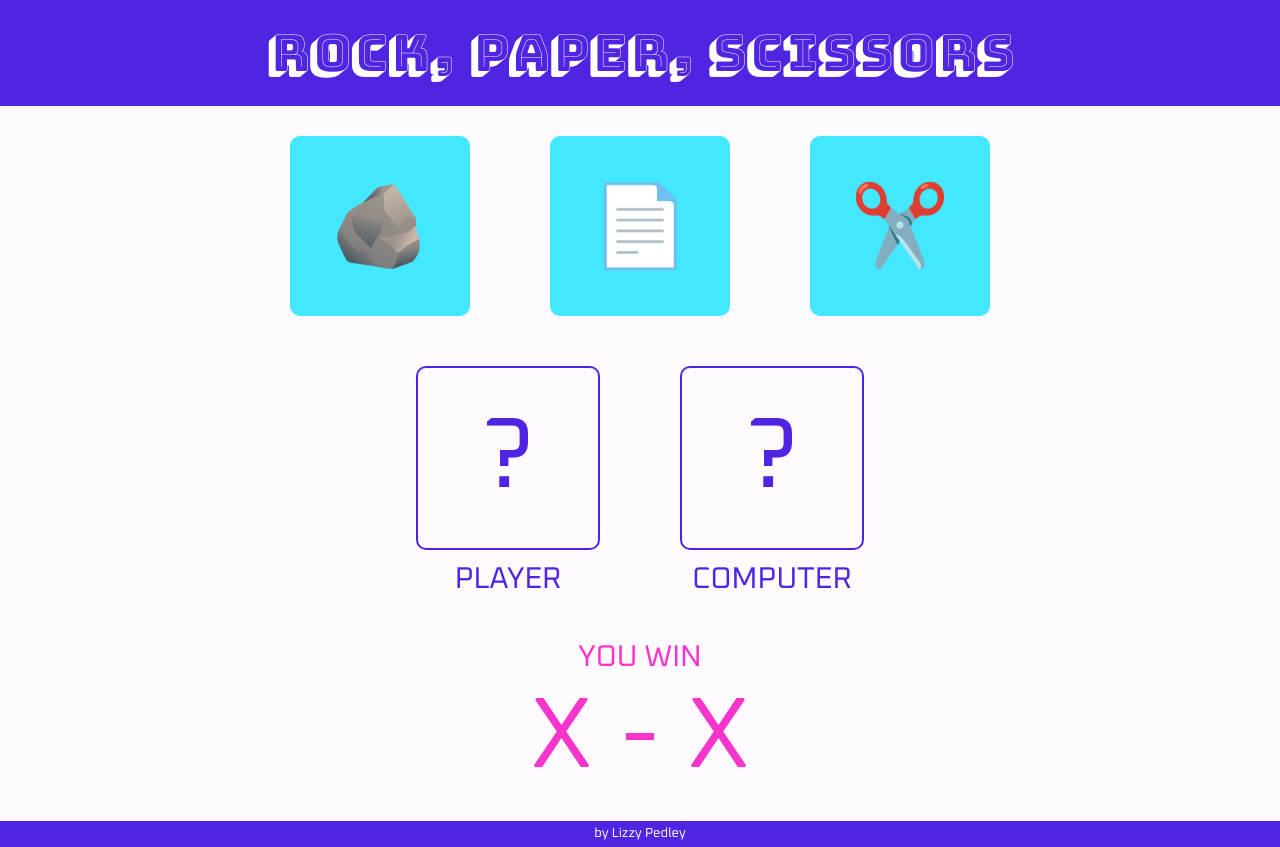
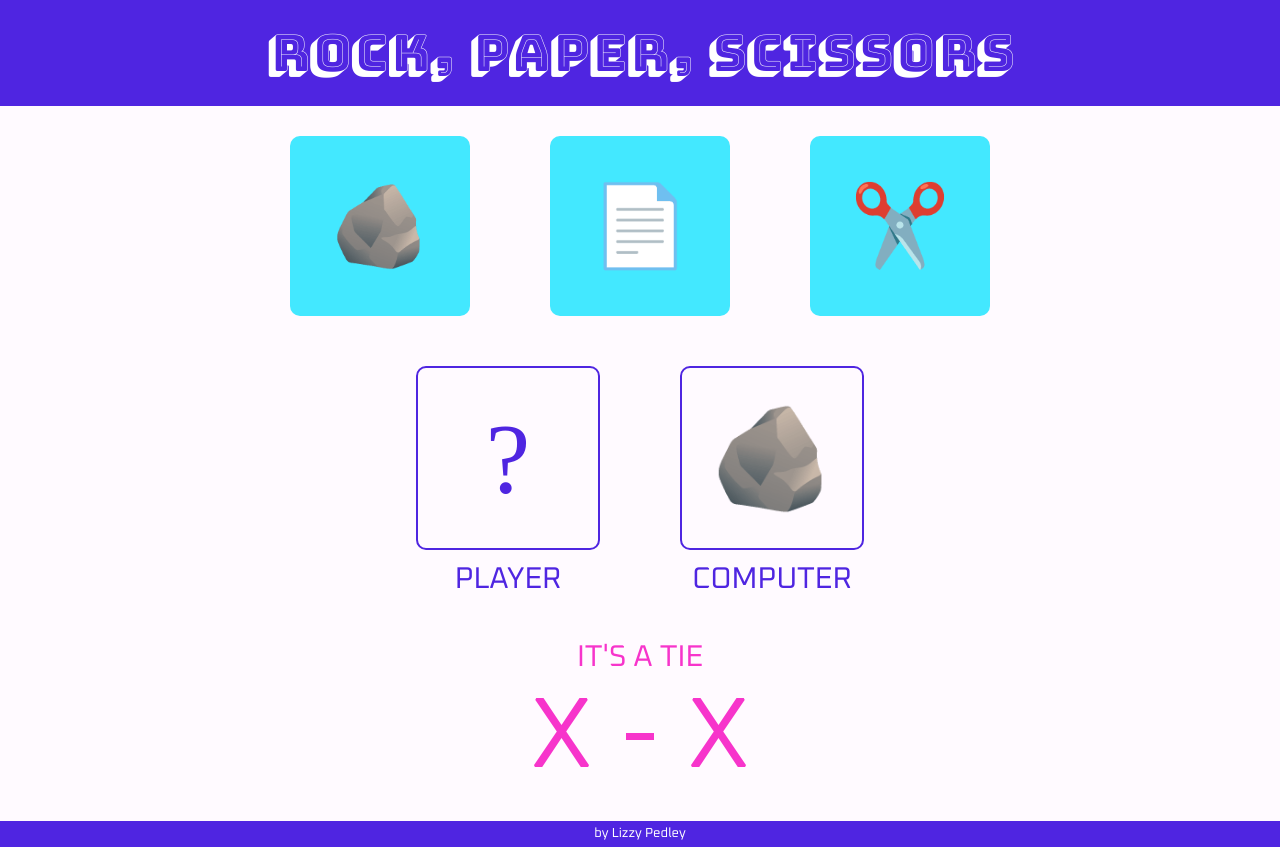
Before and after one commit to EPedley/javascript_rock-paper-scissors, a plain HTML site: page index.html in a window 1280 px wide. Drawn offline with Linux system fonts and the light colour scheme; a web font is replaced by a local one.

Commit message:
Added the JS to change the computer ouput depending on choice

```diff
--- a/index.html
+++ b/index.html
@@ -30,12 +30,12 @@
 
         <div class="result">
             <div class="player">
-                <div class="weapon">?</div>
+                <div class="weapon" id="player_weapon">?</div>
                 <div>PLAYER</div>
             </div>
 
             <div class="computer">
-                <div class="weapon">?</div>
+                <div class="weapon" id="computer_weapon"></div>
                 <div>COMPUTER</div>
             </div>
 
--- a/javascript.js
+++ b/javascript.js
@@ -44,7 +44,25 @@ function playRound(playerSelection, computerSelection) {
     }
 }
 
-let playerSelection = "SCISSORS";
-let computerSelection = "PAPER";
+
+let playerSelection = "ROCK";
+let computerSelection = "ROCK";
+
+function showComputerChoice(computerSelection) {
+    if (computerSelection === "SCISSORS") {
+        const element = document.getElementById("computer_weapon");
+        element.innerHTML = "✂️";
+    }
+    else if (computerSelection === "PAPER") {
+        const element = document.getElementById("computer_weapon");
+        element.innerHTML = "📄";
+    }
+    else {
+        const element = document.getElementById("computer_weapon");
+        element.innerHTML = "🪨";
+    }
+}
+
+showComputerChoice(computerSelection);
 
 playRound(playerSelection, computerSelection);
--- a/style.css
+++ b/style.css
@@ -74,6 +74,10 @@ button:hover {
     align-items: center;
 }
 
+#player_weapon, #computer_weapon {
+    font-family: 'Noto Emoji';
+}
+
 .score {
     padding: 20px 0px;
 }
```
